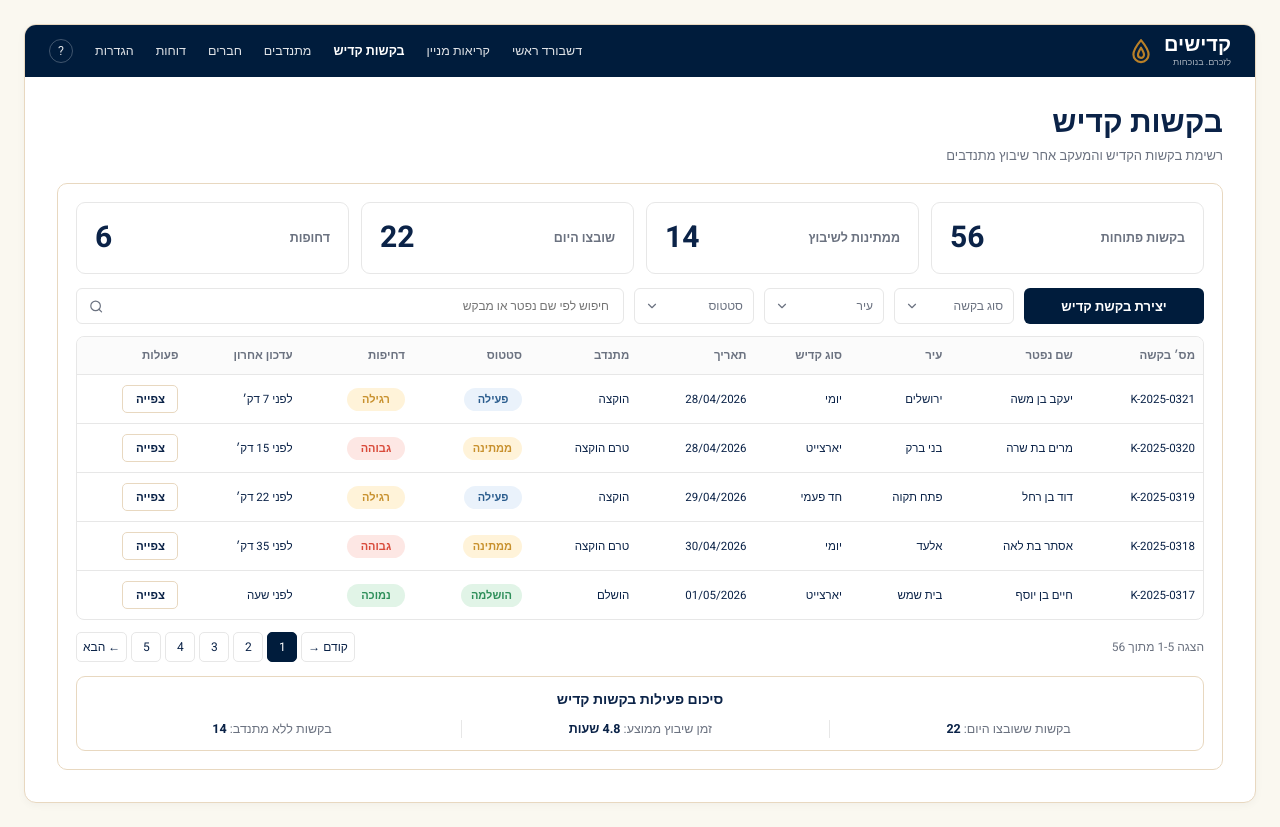
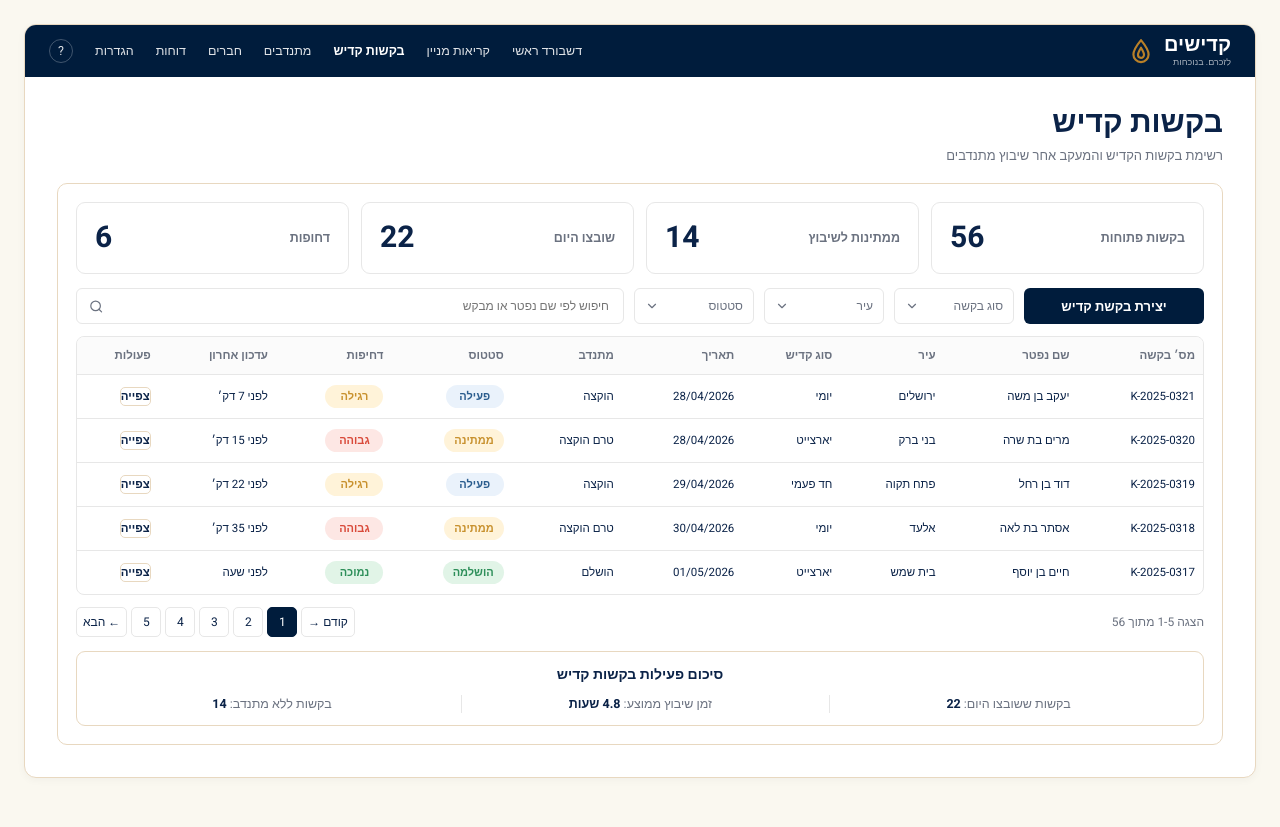
Before and after one commit to maloltzahi-byte/kaddishim-shell, a React (Vite) app: page /kaddish-requests in a window 1280 px wide. After the commit the page ends 802 px from the top, so only its background shows below. Built offline with nearby package versions, Linux system fonts and the light colour scheme.

Commit message:
Connect kaddish requests actions to details route

```diff
--- a/src/pages/KaddishRequestsList.tsx
+++ b/src/pages/KaddishRequestsList.tsx
@@ -1,3 +1,4 @@
+import { Link } from 'react-router-dom'
 import { Button } from '../components/primitives/Button'
 import { SearchInput } from '../components/primitives/SearchInput'
 import { SelectField } from '../components/primitives/SelectField'
@@ -54,7 +55,7 @@ const columns: Column<KaddishRequestRow>[] = [
   { key: 'status', label: 'סטטוס', render: row => <Badge tone={statusTone(String(row.status))}>{row.status}</Badge> },
   { key: 'urgency', label: 'דחיפות', render: row => <Badge tone={urgencyTone(String(row.urgency))}>{row.urgency}</Badge> },
   { key: 'updated', label: 'עדכון אחרון' },
-  { key: 'actions', label: 'פעולות', render: () => <button className="table-action">צפייה</button> }
+  { key: 'actions', label: 'פעולות', render: row => <Link className="table-action" to={`/kaddish-requests/${row.requestId}`}>צפייה</Link> }
 ]
 
 function RequestsStats() {
```
